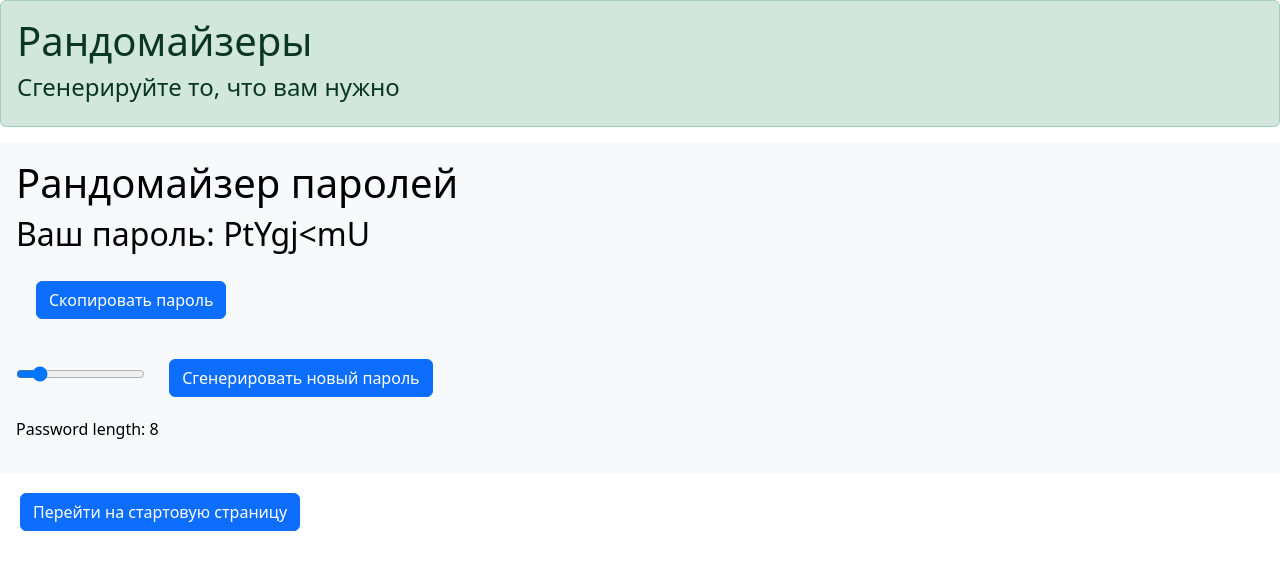
After one commit to zekinson/WEB, a Flask app: page /random/password in a window 1280 px wide. The commit adds this page. Shown: the top 570 px of the page. Run offline with Flask 3, Linux system fonts and the light colour scheme.

Commit message:
new commit1

```diff
--- a/server.py
+++ b/server.py
@@ -1,9 +1,24 @@
-from flask import Flask, render_template, url_for
+from flask import Flask, render_template, url_for, request
 from random import choice
 
 
-list_color = ['1', '2', '3', '4', '5', '6', '7', '8', '9', '0', 'a', 'b', 'c', 'd', 'e', 'f']
+list_color = [
+    '1', '2', '3', '4', '5', '6', '7', '8', '9', '0', 'a', 'b', 'c', 'd', 'e', 'f'
+]
+list_password = [
+    'a', 'b', 'c', 'd', 'e', 'f', 'g', 'h', 'i', 'j', 'k', 'l', 'm', 'n', 'o', 'p', 'q', 'r', 's', 't', 'u', 'v', 'w', 'x', 'y', 'z',
+    'A', 'B', 'C', 'D', 'E', 'F', 'G', 'H', 'I', 'J', 'K', 'L', 'M', 'N', 'O', 'P', 'Q', 'R', 'S', 'T', 'U', 'V', 'W', 'X', 'Y', 'Z',
+    '!', '"', '#', '$', '%', '&', '(', ')', '*', '+', ',', '-', '.', '/', ':', ';', '<', '=', '>', '?', '@', '[', '\\', ']', '^', '_', '', '{', '|', '}', '~'
+]
 app = Flask(__name__)
+
+
+def random_password(lenght):
+    password = ''
+    for i in range(lenght):
+        password += choice(list_password)
+    return password
+
 
 @app.route('/greeting')
 def greeting():
@@ -18,5 +33,28 @@ def color():
     return render_template('color.html', color=color, title="Рандомайзер цветов")
 
 
+@app.route('/random/password', methods=['POST', 'GET'])
+def password():
+    if request.method == 'GET':
+        password = random_password(8)
+        return render_template('password.html', password=password, value='8', title="Рандомайзер паролей")
+    elif request.method == 'POST':
+        lenght = request.form['range']
+        password = random_password(int(lenght))
+        return render_template('password.html', password=password, value=lenght, title="Рандомайзер паролей")
+
+
+@app.route('/random/number', methods=['POST', 'GET'])
+def number():
+    if request.method == 'GET':
+        number = choice(range(1, 101))
+        return render_template('number.html', number=number, value_min=1, value_max=100, title="Рандомайзер числа")
+    elif request.method == 'POST':
+        number_min = request.form['number_min']
+        number_max = request.form['number_max']
+        number = choice(range(int(number_min), int(number_max) + 1))
+        return render_template('number.html', number=number, value_min=number_min, value_max=number_max, title="Рандомайзер числа")
+
+
 if __name__ == '__main__':
     app.run(port=8080, host='127.0.0.1')
--- a/templates/color.html
+++ b/templates/color.html
@@ -1,7 +1,7 @@
 {% extends "pattern.html" %}
 
 {% block link %}
-<link rel="stylesheet" type="text/css" href="{{ url_for('static', filename='css/color.css') }}">
+<link rel="stylesheet" type="text/css" href="{{ url_for('static', filename='css/btn.css') }}">
 <style>
   body {
     background-color: {{ color }};
--- /dev/null
+++ b/templates/password.html
@@ -0,0 +1,44 @@
+{% extends "pattern.html" %}
+
+{% block link %}
+<link rel="stylesheet" type="text/css" href="{{ url_for('static', filename='css/btn.css') }}">
+{% endblock %}
+
+{% block content %}
+    <div class="text-bg-light p-3"><h1>Рандомайзер паролей</h1><h2>Ваш пароль: {{ password }}</h2>
+    <button class="btn btn-primary" onclick="copyToClipboard('{{ password }}')">Скопировать пароль</button>
+        <form class="login_form" method="post">
+    <input type="range" id="passwordLength" name="range" min="6" max="20" value="{{ value }}" oninput="updateValue(this.value)">
+    <button type="submit" class="btn btn-primary">Сгенерировать новый пароль</button>
+</form>
+        <p>Password length: <span id="lengthValue">{{ value }}</span></p>
+    </div>
+    <a href="http://127.0.0.1:8080/greeting" class="btn btn-primary">Перейти на стартовую страницу</a>
+
+<script>
+function copyToClipboard(text) {
+  navigator.clipboard.writeText(text).then(function() {
+    alert("Пароль скопирован в буфер обмена!");
+  }, function(err) {
+    alert("Не удалось скопировать пароль в буфер обмена: " + err);
+  });
+}
+</script>
+
+    <script>
+        document.getElementById('passwordLength').addEventListener('input', function() {
+            document.getElementById('lengthValue').innerText = this.value;
+        });
+
+        function generatePassword() {
+            var length = document.getElementById('passwordLength').value;
+            var generatedPassword = '';
+            var characters = 'ABCDEFGHIJKLMNOPQRSTUVWXYZabcdefghijklmnopqrstuvwxyz0123456789!@#$%^&*()_+{}|:"<>?-=[]\\;\',./';
+            for (var i = 0; i < length; i++) {
+                generatedPassword += characters.charAt(Math.floor(Math.random() * characters.length));
+            }
+            document.getElementById('generatedPassword').innerText = generatedPassword;
+        }
+    </script>
+
+{% endblock %}
```
Also changed, not shown: templates/greeting.html (+14 -0 lines), templates/number.html (added, +19 -0 lines), static/css/btn.css (renamed from static/css/color.css).
